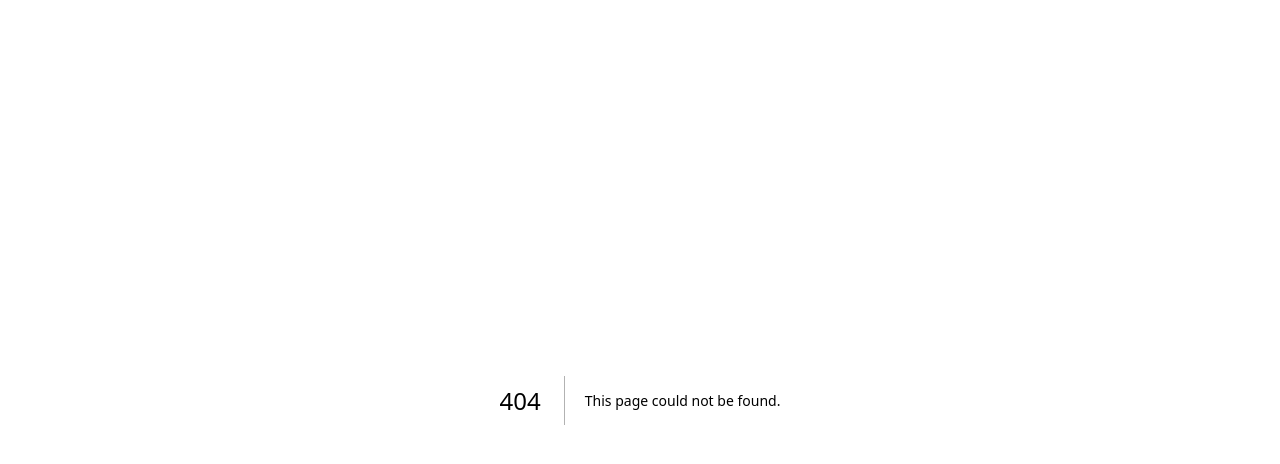
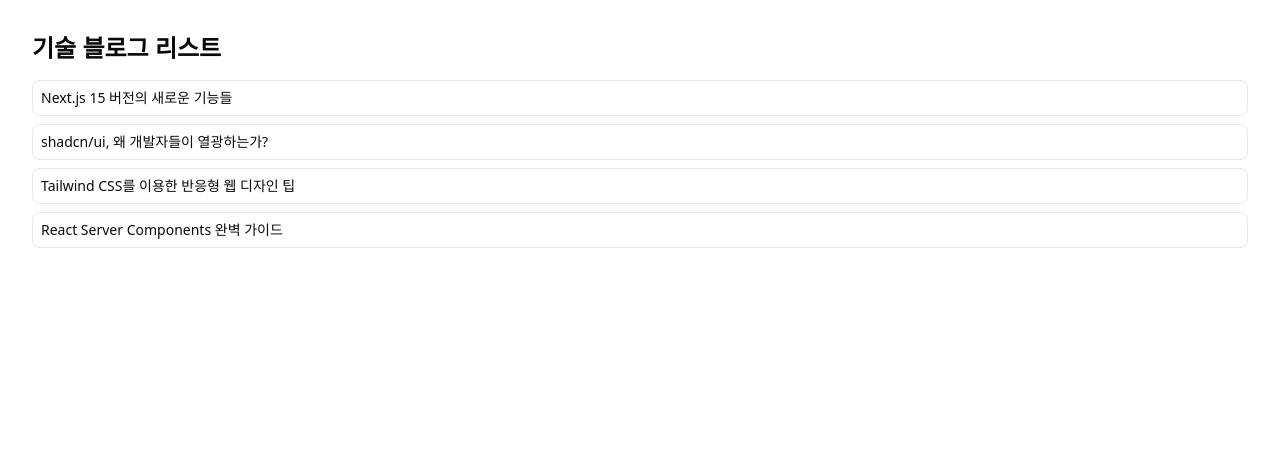
Before and after one commit to APapeIsName/miledev-web-front, a Next.js app: page /list in a window 1280 px wide. Before the commit this address had no page. Shown: the top 464 px of the page. Built offline with nearby package versions, Linux system fonts and the light colour scheme.

Commit message:
[Feature] list 페이지와 shadcn 추가

```diff
--- /dev/null
+++ b/app/list/page.tsx
@@ -0,0 +1,39 @@
+'use client';
+
+import { Button } from "@/components/ui/button";
+
+// 예시 데이터: 실제로는 API 등에서 받아옵니다.
+const newsItems = [
+  { id: 1, title: "Next.js 15 버전의 새로운 기능들" },
+  { id: 2, title: "shadcn/ui, 왜 개발자들이 열광하는가?" },
+  { id: 3, title: "Tailwind CSS를 이용한 반응형 웹 디자인 팁" },
+  { id: 4, title: "React Server Components 완벽 가이드" },
+];
+
+export default function ListPage() {
+  const handleItemClick = (itemId: number) => {
+    // 각 아이템을 클릭했을 때의 동작을 여기에 구현합니다.
+    // 예: alert(`뉴스 ID: ${itemId} 클릭됨!`);
+    console.log(`Navigating to news item ${itemId}`);
+  };
+
+  return (
+    <div className="p-4 md:p-8">
+      <h1 className="text-2xl font-bold mb-4">기술 블로그 리스트</h1>
+
+      {/* 버튼들을 감싸는 세로 Flex 컨테이너 */}
+      <div className="flex flex-col gap-2">
+        {newsItems.map((item) => (
+          <Button
+            key={item.id}
+            variant="ghost" // 마우스를 올렸을 때만 배경색이 나타나는 스타일
+            className="w-full justify-start text-left border border-gray-200 rounded-md p-2" // 버튼 너비를 꽉 채우고 텍스트를 왼쪽 정렬
+            onClick={() => handleItemClick(item.id)}
+          >
+            {item.title}
+          </Button>
+        ))}
+      </div>
+    </div>
+  );
+}
--- /dev/null
+++ b/components/ui/button.tsx
@@ -0,0 +1,60 @@
+import * as React from "react"
+import { Slot } from "@radix-ui/react-slot"
+import { cva, type VariantProps } from "class-variance-authority"
+
+import { cn } from "@/lib/utils"
+
+const buttonVariants = cva(
+  "inline-flex items-center justify-center gap-2 whitespace-nowrap rounded-md text-sm font-medium transition-all disabled:pointer-events-none disabled:opacity-50 [&_svg]:pointer-events-none [&_svg:not([class*='size-'])]:size-4 shrink-0 [&_svg]:shrink-0 outline-none focus-visible:border-ring focus-visible:ring-ring/50 focus-visible:ring-[3px] aria-invalid:ring-destructive/20 dark:aria-invalid:ring-destructive/40 aria-invalid:border-destructive",
+  {
+    variants: {
+      variant: {
+        default: "bg-primary text-primary-foreground hover:bg-primary/90",
+        destructive:
+          "bg-destructive text-white hover:bg-destructive/90 focus-visible:ring-destructive/20 dark:focus-visible:ring-destructive/40 dark:bg-destructive/60",
+        outline:
+          "border bg-background shadow-xs hover:bg-accent hover:text-accent-foreground dark:bg-input/30 dark:border-input dark:hover:bg-input/50",
+        secondary:
+          "bg-secondary text-secondary-foreground hover:bg-secondary/80",
+        ghost:
+          "hover:bg-accent hover:text-accent-foreground dark:hover:bg-accent/50",
+        link: "text-primary underline-offset-4 hover:underline",
+      },
+      size: {
+        default: "h-9 px-4 py-2 has-[>svg]:px-3",
+        sm: "h-8 rounded-md gap-1.5 px-3 has-[>svg]:px-2.5",
+        lg: "h-10 rounded-md px-6 has-[>svg]:px-4",
+        icon: "size-9",
+        "icon-sm": "size-8",
+        "icon-lg": "size-10",
+      },
+    },
+    defaultVariants: {
+      variant: "default",
+      size: "default",
+    },
+  }
+)
+
+function Button({
+  className,
+  variant,
+  size,
+  asChild = false,
+  ...props
+}: React.ComponentProps<"button"> &
+  VariantProps<typeof buttonVariants> & {
+    asChild?: boolean
+  }) {
+  const Comp = asChild ? Slot : "button"
+
+  return (
+    <Comp
+      data-slot="button"
+      className={cn(buttonVariants({ variant, size, className }))}
+      {...props}
+    />
+  )
+}
+
+export { Button, buttonVariants }
--- /dev/null
+++ b/components/ui/card.tsx
@@ -0,0 +1,92 @@
+import * as React from "react"
+
+import { cn } from "@/lib/utils"
+
+function Card({ className, ...props }: React.ComponentProps<"div">) {
+  return (
+    <div
+      data-slot="card"
+      className={cn(
+        "bg-card text-card-foreground flex flex-col gap-6 rounded-xl border py-6 shadow-sm",
+        className
+      )}
+      {...props}
+    />
+  )
+}
+
+function CardHeader({ className, ...props }: React.ComponentProps<"div">) {
+  return (
+    <div
+      data-slot="card-header"
+      className={cn(
+        "@container/card-header grid auto-rows-min grid-rows-[auto_auto] items-start gap-2 px-6 has-data-[slot=card-action]:grid-cols-[1fr_auto] [.border-b]:pb-6",
+        className
+      )}
+      {...props}
+    />
+  )
+}
+
+function CardTitle({ className, ...props }: React.ComponentProps<"div">) {
+  return (
+    <div
+      data-slot="card-title"
+      className={cn("leading-none font-semibold", className)}
+      {...props}
+    />
+  )
+}
+
+function CardDescription({ className, ...props }: React.ComponentProps<"div">) {
+  return (
+    <div
+      data-slot="card-description"
+      className={cn("text-muted-foreground text-sm", className)}
+      {...props}
+    />
+  )
+}
+
+function CardAction({ className, ...props }: React.ComponentProps<"div">) {
+  return (
+    <div
+      data-slot="card-action"
+      className={cn(
+        "col-start-2 row-span-2 row-start-1 self-start justify-self-end",
+        className
+      )}
+      {...props}
+    />
+  )
+}
+
+function CardContent({ className, ...props }: React.ComponentProps<"div">) {
+  return (
+    <div
+      data-slot="card-content"
+      className={cn("px-6", className)}
+      {...props}
+    />
+  )
+}
+
+function CardFooter({ className, ...props }: React.ComponentProps<"div">) {
+  return (
+    <div
+      data-slot="card-footer"
+      className={cn("flex items-center px-6 [.border-t]:pt-6", className)}
+      {...props}
+    />
+  )
+}
+
+export {
+  Card,
+  CardHeader,
+  CardFooter,
+  CardTitle,
+  CardAction,
+  CardDescription,
+  CardContent,
+}
--- a/package.json
+++ b/package.json
@@ -9,6 +9,7 @@
     "lint": "eslint"
   },
   "dependencies": {
+    "@radix-ui/react-slot": "^1.2.3",
     "class-variance-authority": "^0.7.1",
     "clsx": "^2.1.1",
     "lucide-react": "^0.546.0",
```
Also changed, not shown: 1 other file (tests, documents, lock files or other folders).
